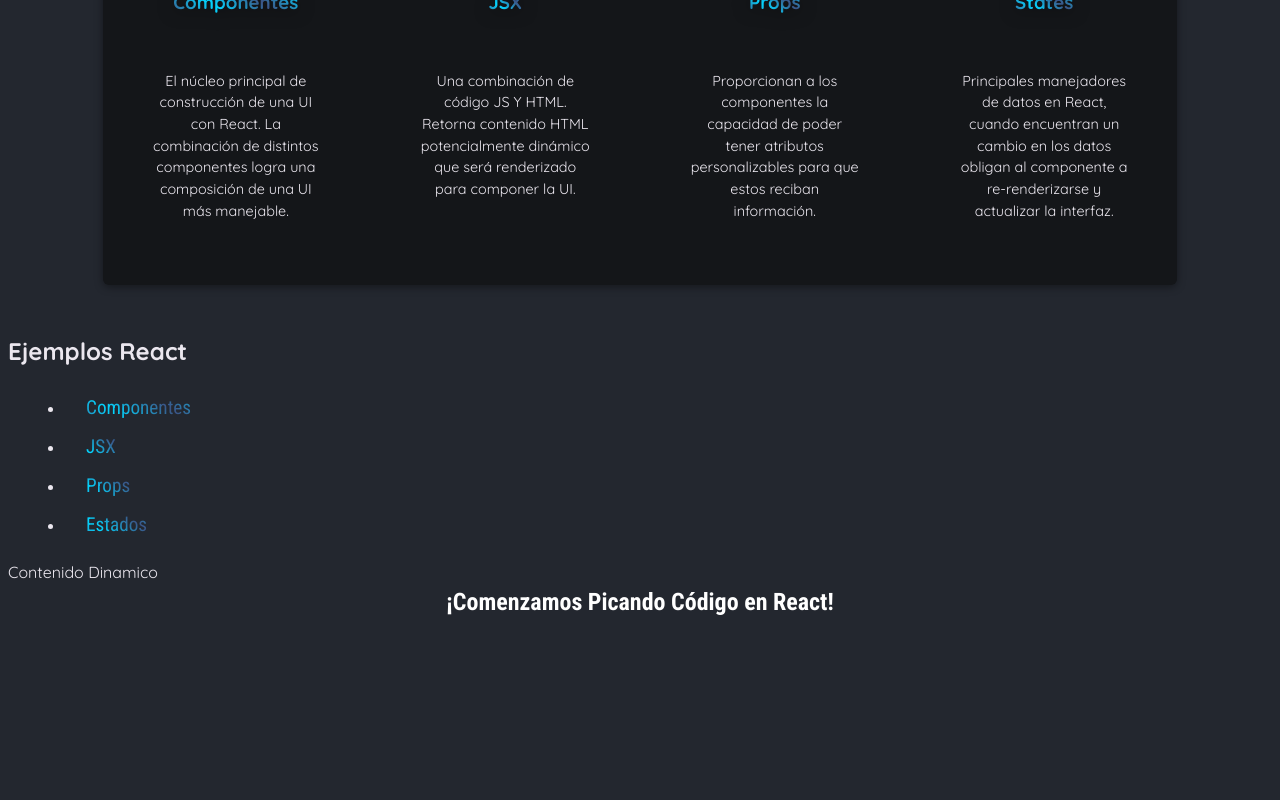
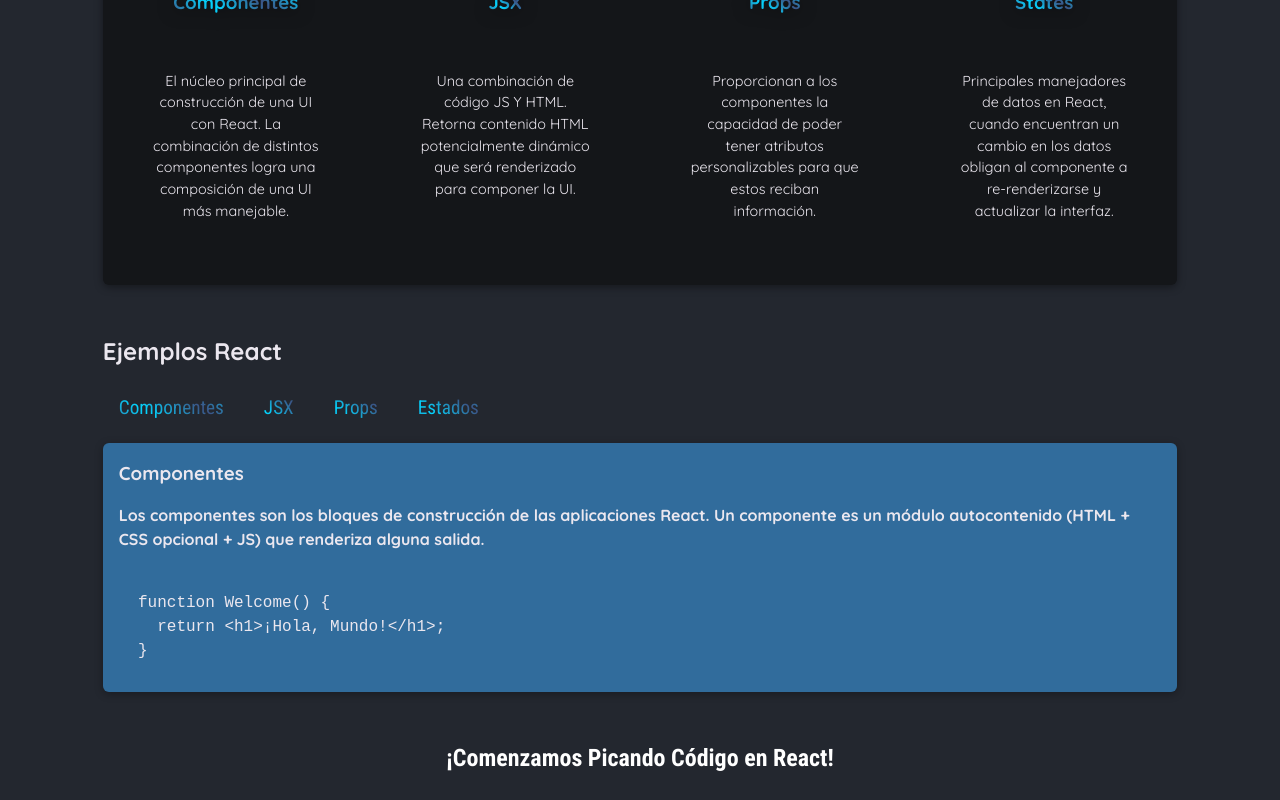
Before and after one commit to tobiascroberto/react-practicas, a React (Vite) app in the folder vite-project/: page / in a window 1280 px wide. Shown: the part 619-1419 px from the top of the page. Before the commit the page ends 1280 px from the top, so only its background shows below. Built offline with nearby package versions, Linux system fonts and the light colour scheme.

Commit message:
Usando hooks

```diff
--- a/vite-project/src/App.jsx
+++ b/vite-project/src/App.jsx
@@ -1,11 +1,16 @@
 import Header from './components/Header/Header.jsx';
 import CoreConcepts from './components/CoreConcepts/CoreConcepts.jsx';
-import { CORE_CONCEPTS } from './data.js';
+import { CORE_CONCEPTS, EXAMPLES } from './data.js';
 import TabButton from './components/TabButton/TabButton.jsx';
+import { useState } from 'react';
+
 
 function App() {
-  function handleClickMenu(){
-    console.log("Ey! Estas pulsando un boton de mi menu!");
+  const [selectedTopic,setSelected] = useState("components")
+
+  function handleClickMenu(SelectedButton){
+    setSelected(SelectedButton);
+    console.log(`Ey! Estas pulsando el bóton con el valor: ${SelectedButton}`);
   }
   return (
 
@@ -27,12 +32,20 @@ function App() {
       <section id="reactExamples">
         <h2>Ejemplos React</h2>
         <menu>
-         <TabButton onClick={handleClickMenu}>Componentes</TabButton>
-         <TabButton onClick={handleClickMenu}>JSX</TabButton>
-         <TabButton onClick={handleClickMenu}>Props</TabButton>
-         <TabButton onClick={handleClickMenu}>Estados</TabButton>
+         <TabButton onClick={()=>handleClickMenu("components")}>Componentes</TabButton>
+         <TabButton onClick={()=>handleClickMenu("jsx")}>JSX</TabButton>
+         <TabButton onClick={()=>handleClickMenu("props")}>Props</TabButton>
+         <TabButton onClick={()=>handleClickMenu("state")}>Estados</TabButton>
         </menu>
-        Contenido Dinamico
+        <div id="tab-content">
+          <h3>{EXAMPLES[selectedTopic].title}</h3>
+          <p>{EXAMPLES[selectedTopic].description}</p>
+          <pre>
+            <code>
+            {EXAMPLES[selectedTopic].code}
+            </code>
+          </pre>
+        </div>
       </section>
       <main>
         <h2>¡Comenzamos Picando Código en React!</h2>
--- a/vite-project/src/components/TabButton/TabButton.css
+++ b/vite-project/src/components/TabButton/TabButton.css
@@ -30,3 +30,8 @@
     font-size: 1.3rem;
     font-weight: bold;
   }
+
+  #reactExamples menu li {
+    list-style: none;
+    display: inline;
+  }
--- a/vite-project/src/data.js
+++ b/vite-project/src/data.js
@@ -1,27 +1,82 @@
-import componentsImage from './assets/blocks-logo.png';
-import jsxImage from './assets/mix-logo.webp';
-import propsImage from './assets/settings-icon.png';
-import stateImage from './assets/state-logo.png';
+import componentsImage from "./assets/blocks-logo.png";
+import jsxImage from "./assets/mix-logo.webp";
+import propsImage from "./assets/settings-icon.png";
+import stateImage from "./assets/state-logo.png";
 
 export const CORE_CONCEPTS = [
   {
     imagePath: componentsImage,
-        title: 'Componentes',
-        description: 'El núcleo principal de construcción de una UI con React. La combinación de distintos componentes logra una composición de una UI más manejable.'
+    title: "Componentes",
+    description:
+      "El núcleo principal de construcción de una UI con React. La combinación de distintos componentes logra una composición de una UI más manejable.",
   },
   {
     imagePath: jsxImage,
-        title: 'JSX',
-        description: 'Una combinación de código JS Y HTML. Retorna contenido HTML potencialmente dinámico que será renderizado para componer la UI.'
+    title: "JSX",
+    description:
+      "Una combinación de código JS Y HTML. Retorna contenido HTML potencialmente dinámico que será renderizado para componer la UI.",
   },
   {
     imagePath: propsImage,
-        title: 'Props',
-        description: 'Proporcionan a los componentes la capacidad de poder tener atributos personalizables para que estos reciban información.'
+    title: "Props",
+    description:
+      "Proporcionan a los componentes la capacidad de poder tener atributos personalizables para que estos reciban información.",
   },
   {
     imagePath: stateImage,
-        title: 'States',
-        description: 'Principales manejadores de datos en React, cuando encuentran un cambio en los datos obligan al componente a re-renderizarse y actualizar la interfaz.'
+    title: "States",
+    description:
+      "Principales manejadores de datos en React, cuando encuentran un cambio en los datos obligan al componente a re-renderizarse y actualizar la interfaz.",
+  },
+];
+
+export const EXAMPLES = {
+  components: {
+    title: "Componentes",
+    description:
+      "Los componentes son los bloques de construcción de las aplicaciones React. Un componente es un módulo autocontenido (HTML + CSS opcional + JS) que renderiza alguna salida.",
+    code: `
+  function Welcome() {
+    return <h1>¡Hola, Mundo!</h1>;
+  }`,
+  },
+  jsx: {
+    title: "JSX",
+    description:
+      "JSX es una extensión sintáctica de JavaScript. Es similar a un lenguaje de plantillas, pero tiene toda la potencia de JavaScript (por ejemplo, puede emitir contenido dinámico).",
+    code: `
+  <div>
+    <h1>Bienvenido {userName}</h1>
+    <p>¡Es hora de aprender React!</p>
+  </div>`,
+  },
+  props: {
+    title: "Props",
+    description:
+      "Los componentes aceptan entradas arbitrarias llamadas props. Son como argumentos de función.",
+    code: `
+  function Welcome(props) {
+    return <h1>Hola, {props.name}</h1>;
+  }`,
+  },
+  state: {
+    title: "Estado",
+    description:
+      "El estado permite a los componentes de React cambiar su salida a lo largo del tiempo en respuesta a las acciones del usuario, las respuestas de la red y cualquier otra cosa.",
+    code: `
+  function Counter() {
+    const [isVisible, setIsVisible] = useState(false);
+
+    function handleClick() {
+      setIsVisible(true);
     }
-];
+
+    return (
+      <div>
+        <button onClick={handleClick}>Muestra los detalles</button>
+        {isVisible && <p>¡Estos detalles son alucinantes!</p>}
+      </div>
+    );
+  }`,
+  },
+};
--- a/vite-project/src/index.css
+++ b/vite-project/src/index.css
@@ -1,4 +1,3 @@
-
 @import url("https://fonts.googleapis.com/css2?family=Quicksand:wght@400;700&family=Roboto+Condensed:wght@400;700&display=swap");
 
 * {
@@ -33,7 +32,7 @@ header h1 {
   margin: 0;
   font-family: "Roboto Condensed", sans-serif;
   font-size: 5rem;
- background: linear-gradient(40deg, #3b5486, #03d5ff, #3b5486, #03d5ff);
+  background: linear-gradient(40deg, #3b5486, #03d5ff, #3b5486, #03d5ff);
   -webkit-background-clip: text;
   -webkit-text-fill-color: transparent;
   filter: drop-shadow(0 2px 8px rgba(0, 0, 0, 0.5));
@@ -147,3 +146,54 @@ main h2 {
 .tab code {
   font-size: 1rem;
 }
+
+
+#reactExamples {
+  margin: 3rem auto;
+  width: 85%;
+}
+
+#reactExamples h2 {
+  text-align: left;
+}
+
+#reactExamples menu {
+  margin: 1rem 0;
+  padding: 0;
+  display: flex;
+  gap: 0.5rem;
+  list-style: none;
+}
+
+.tab {
+  padding: 1rem;
+  border-radius: 6px;
+  background-color: #2f1d43;
+  box-shadow: 0 2px 8px rgba(0, 0, 0, 0.3);
+}
+
+.tab h3 {
+  margin: 0;
+}
+
+.tab code {
+  font-size: 1rem;
+}
+
+#tab-content {
+  padding: 1rem;
+  border-radius: 6px;
+  background-color: #316C9C;
+  box-shadow: 0 2px 8px rgba(0, 0, 0, 0.3);
+}
+
+#tab-content h3 {
+  margin: 0;
+}
+
+#tab-content p {
+  font-weight: bold;
+}
+#tab-content code {
+  font-size: 1rem;
+}
```
Lines whose indentation alone changed are shown as unchanged.
